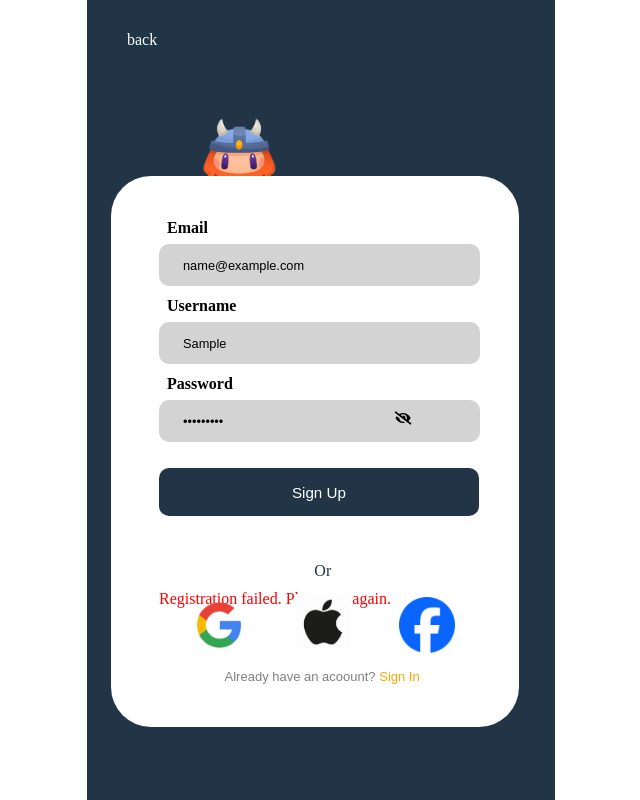
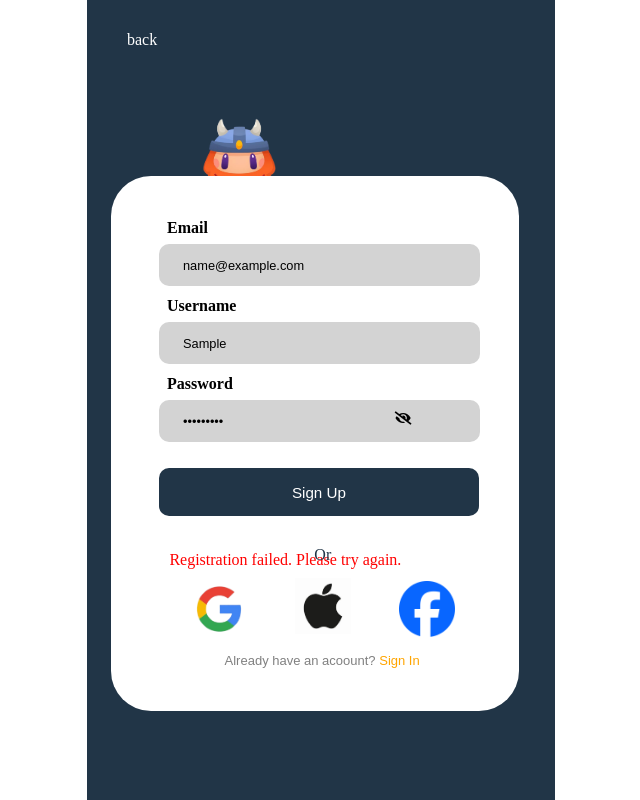
Before and after one commit to vtanevva/mobile-game-client, a React (Vite) app: page /register in a window 1280 px wide. Both pictures are taken after typing "name@example.com", "Sample", "Sample123" into the empty fields and a click on the button "Sign Up". Shown: the whole page, without its empty margins (319-959 px from the left). Built offline with nearby package versions, Linux system fonts and the light colour scheme; no server answers; a web font is replaced by a local one.

Commit message:
error position

```diff
--- a/src/components/LoginPage.jsx
+++ b/src/components/LoginPage.jsx
@@ -78,7 +78,7 @@ const Login = () => {
             {loading ? 'Signing in...' : 'Sign In'}
           </button>{' '}
           <br />
-          {error && <p style={{ color: 'red' }}>{error}</p>}
+          {error && <p style={{ color: 'red', position: 'absolute', top:'38vh', left: '7.3vh' }}>{error}</p>}
           <div className="group-down">
             <div className="or">
                 Or
--- a/src/components/RegisterPage.jsx
+++ b/src/components/RegisterPage.jsx
@@ -27,7 +27,7 @@ const Register = () => {
       console.log('User registered:', result);
 
     } catch (error) {
-      console.error('Registration failed:', error.message1);
+      console.error('Registration failed:', error.message);
       setError('Registration failed. Please try again.');
     } finally {
       setLoading(false);
@@ -90,7 +90,7 @@ const Register = () => {
           {loading ? 'Signing Up...' : 'Sign Up'}
         </button>
 
-        {error && <p style={{ color: 'red' }}>{error}</p>}
+        {error && <p style={{ color: 'red', position: 'absolute', top:'47vh', left:'7.3vh' }}>{error}</p>}
       </form>
 
       <div className="button skip">
--- a/src/index.css
+++ b/src/index.css
@@ -317,6 +317,10 @@ left: 8vh;
 	left: -2vh;
 	top:-5vh;
   }
+  #error-message1 {
+	position: absolute;
+	top: 0;
+  }
   .toggle-password i {
 	width: 10px;
 	height: 10px;
```
